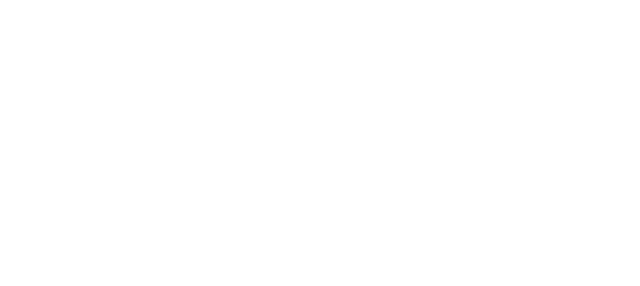
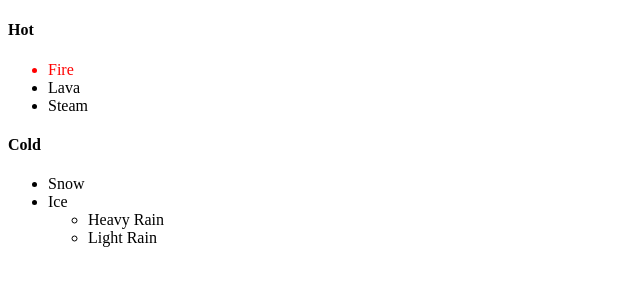
Before and after one commit to bofur24/Zenva, a plain HTML site: page Full-Stack-Web-Development-Mini-Degree/Jquery-Interactive-Websites/jquery.html in a window 1280 px wide. Shown: the whole page, without its empty margins (0-640 px from the left). Drawn offline with nearby package versions, Linux system fonts and the light colour scheme.

Commit message:
Started work with Jquery

```diff
--- a/Full-Stack-Web-Development-Mini-Degree/Jquery-Interactive-Websites/css/style.css
+++ b/Full-Stack-Web-Development-Mini-Degree/Jquery-Interactive-Websites/css/style.css
@@ -0,0 +1,3 @@
+.highlight {
+    color: #f00;
+}
--- a/Full-Stack-Web-Development-Mini-Degree/Jquery-Interactive-Websites/jquery.html
+++ b/Full-Stack-Web-Development-Mini-Degree/Jquery-Interactive-Websites/jquery.html
@@ -13,6 +13,21 @@
     <title>Document</title>
 </head>
 <body>
+    <h4>Hot</h4>
+    <ul>
+        <li id="fire">Fire</li>
+        <li>Lava</li>
+        <li>Steam</li>
+    </ul>
 
+    <h4>Cold</h4>
+    <ul>
+        <li>Snow</li>
+        <li>Ice</li>
+        <ul>
+            <li>Heavy Rain</li>
+            <li>Light Rain</li>
+        </ul>
+    </ul>
 </body>
 </html>
--- a/Full-Stack-Web-Development-Mini-Degree/Jquery-Interactive-Websites/js/main.js
+++ b/Full-Stack-Web-Development-Mini-Degree/Jquery-Interactive-Websites/js/main.js
@@ -1 +1,12 @@
-console.log('Hello World');
+// $(document).ready(function(){
+//     console.log('We are Ready!');
+// });
+
+// $(document).ready(function() {
+//     $('body').html('<strong>Hello World!</strong>') // inject hello world to the body
+//     $('body').html('<ul><li>Time</li></ul>') // overwrites hello world
+// });
+
+$(document).ready(function() {
+    $('#fire').addClass('highlight');
+});
```
